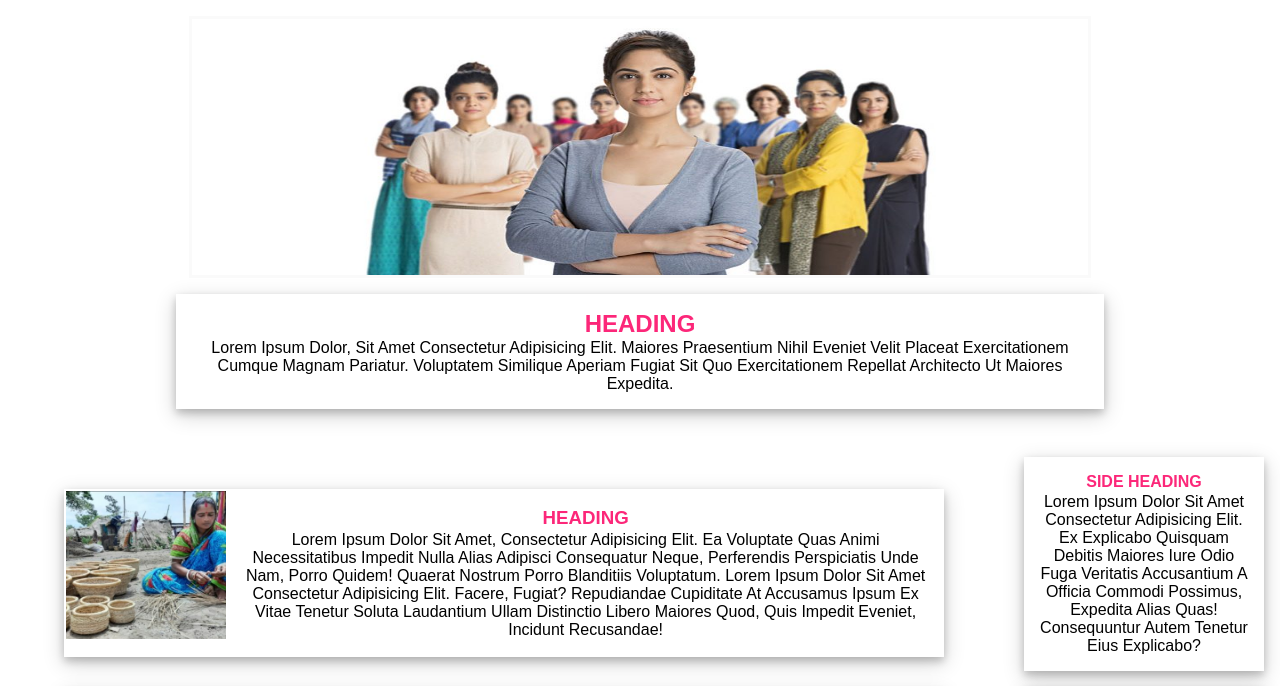
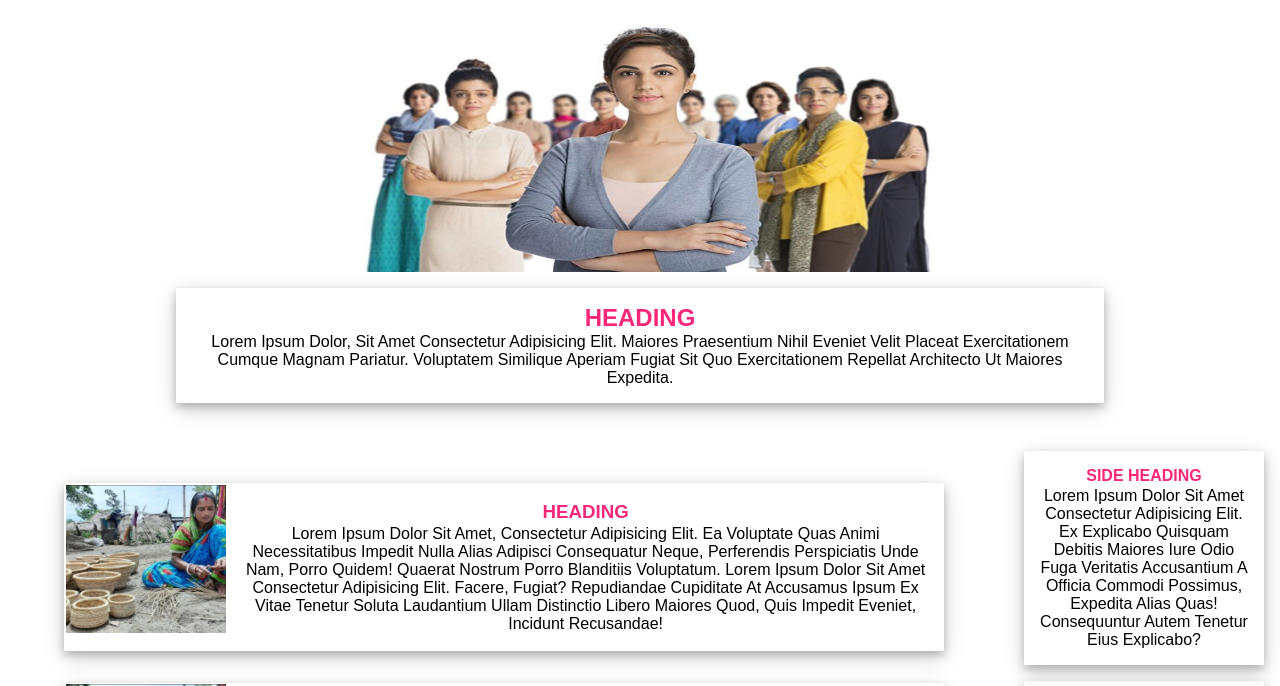
Before and after one commit to Ketan-Verma/maatra, a plain HTML site: page index.html in a window 1280 px wide. Shown: the part 34-720 px from the top of the page. Drawn offline with Linux system fonts and the light colour scheme.

Commit message:
Update style.css

```diff
--- a/style.css
+++ b/style.css
@@ -35,7 +35,6 @@ nav li{
     margin-right: auto;
     height: 16em;
     width: 70%;
-    border: solid rgba(128, 128, 128, 0.041);
 
 }
 .main-heading{
```
